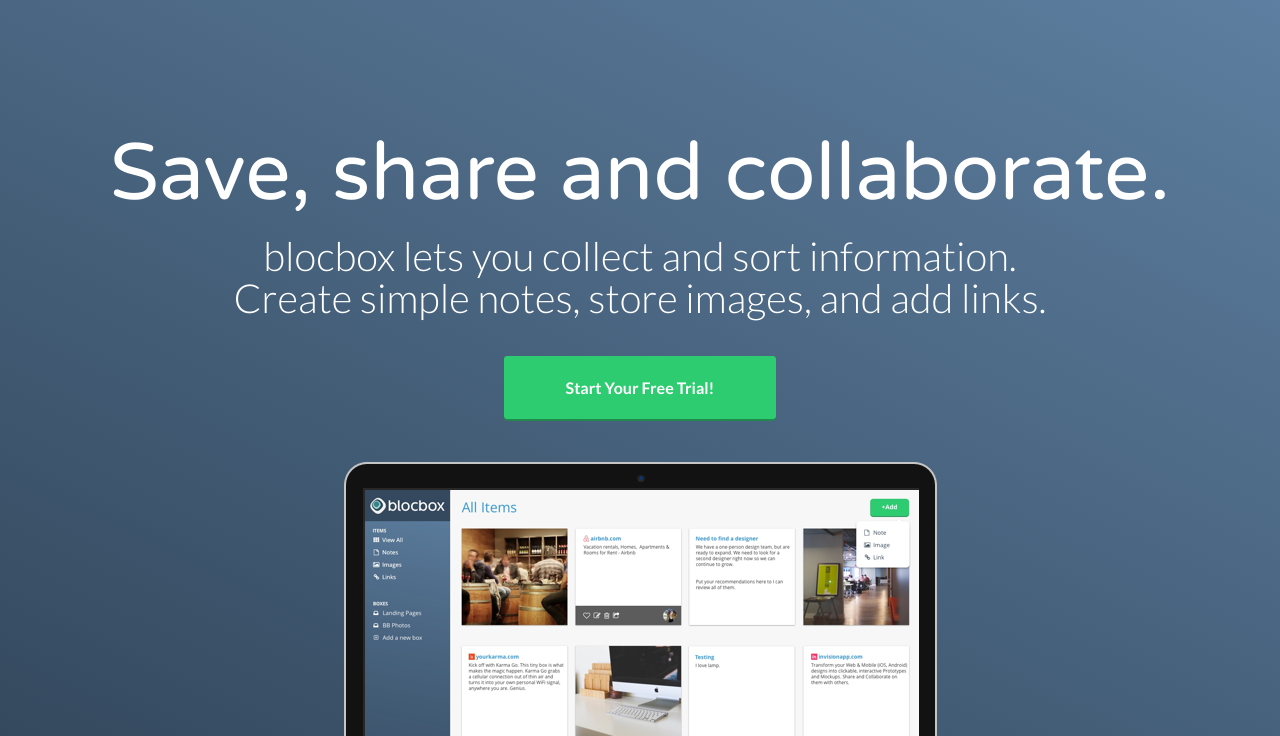
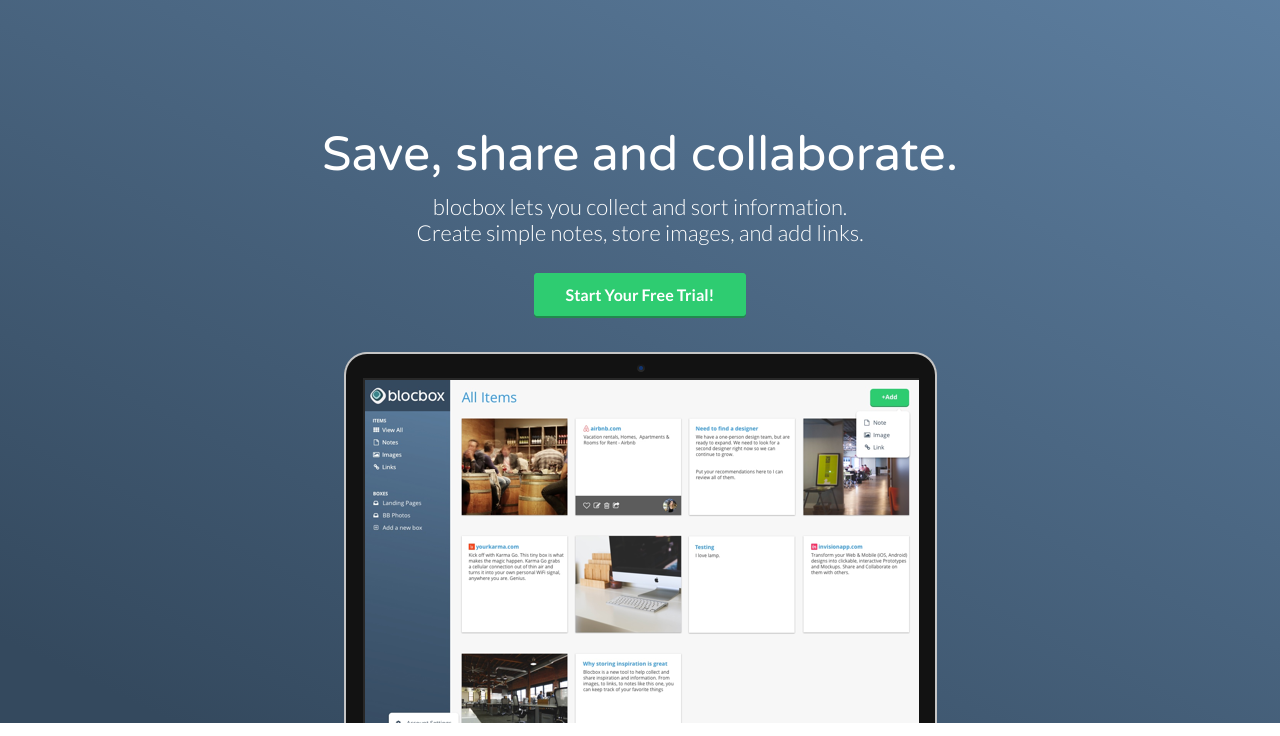
Before and after one commit to allisondugan22/Blocbox, a plain HTML site: page index.html in a window 1280 px wide. Shown: the part 64-800 px from the top of the page. Drawn offline with nearby package versions, Linux system fonts and the light colour scheme.

Commit message:
Assignment-30-Completed

```diff
--- a/css/style.css
+++ b/css/style.css
@@ -66,10 +66,11 @@ html, body{
    .container {
      width: 1170px;
    }
-   @media tv (min-width: 1600px) {
-   .container {
-     width: 1200px;
-  }
+ }
+   @media (min-width: 1600px) {
+   header .hero h1 {
+   font-size: 80px
+   }
  }
 
  /* HEADER */
@@ -117,19 +118,19 @@ html, body{
    position: relative;
  }
  header .hero h1 {
-   font-size:80px;
+   font-size:48px;
    font-weight: normal;
    margin:95px 0 0;
  }
  header .hero p {
-   font-size: 40px;
-   line-height: 42px;
+   font-size: 22px;
+   line-height: 26px;
    font-weight: 100;
-   margin:15px 0 60px;
+   margin:10px 0 40px;
  }
  header .hero img {
    display: block;
-   margin:4em auto 0;
+   margin:3em auto 0;
  }
 
  /* BUTTONS */
@@ -138,7 +139,7 @@ html, body{
    color:#FFFFFF;
    font-weight: 700;
    text-decoration: none;
-   padding:20px 60px;
+   padding:10px 30px;
    background: #2ECC71;
    border: 2px solid #2ECC71;
    box-shadow: 0px 2px 0px 0px #22894E;
```
